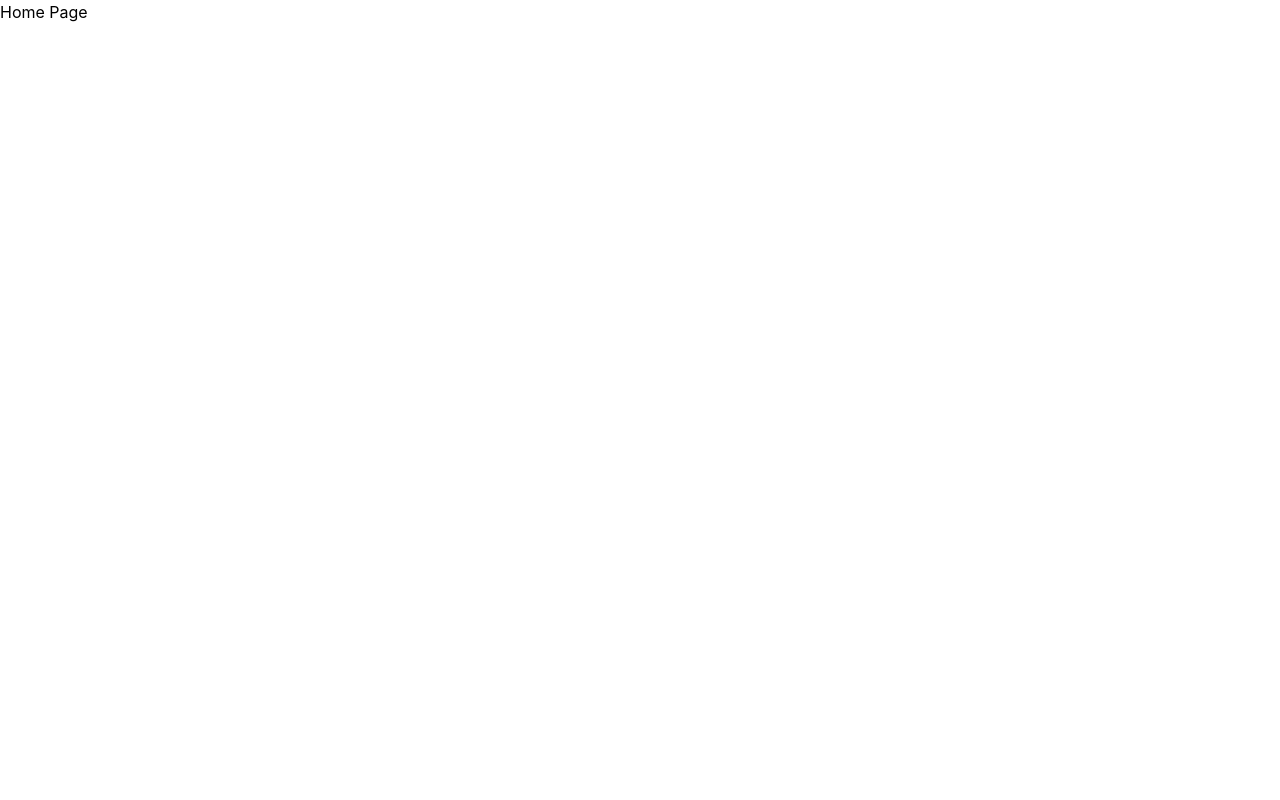
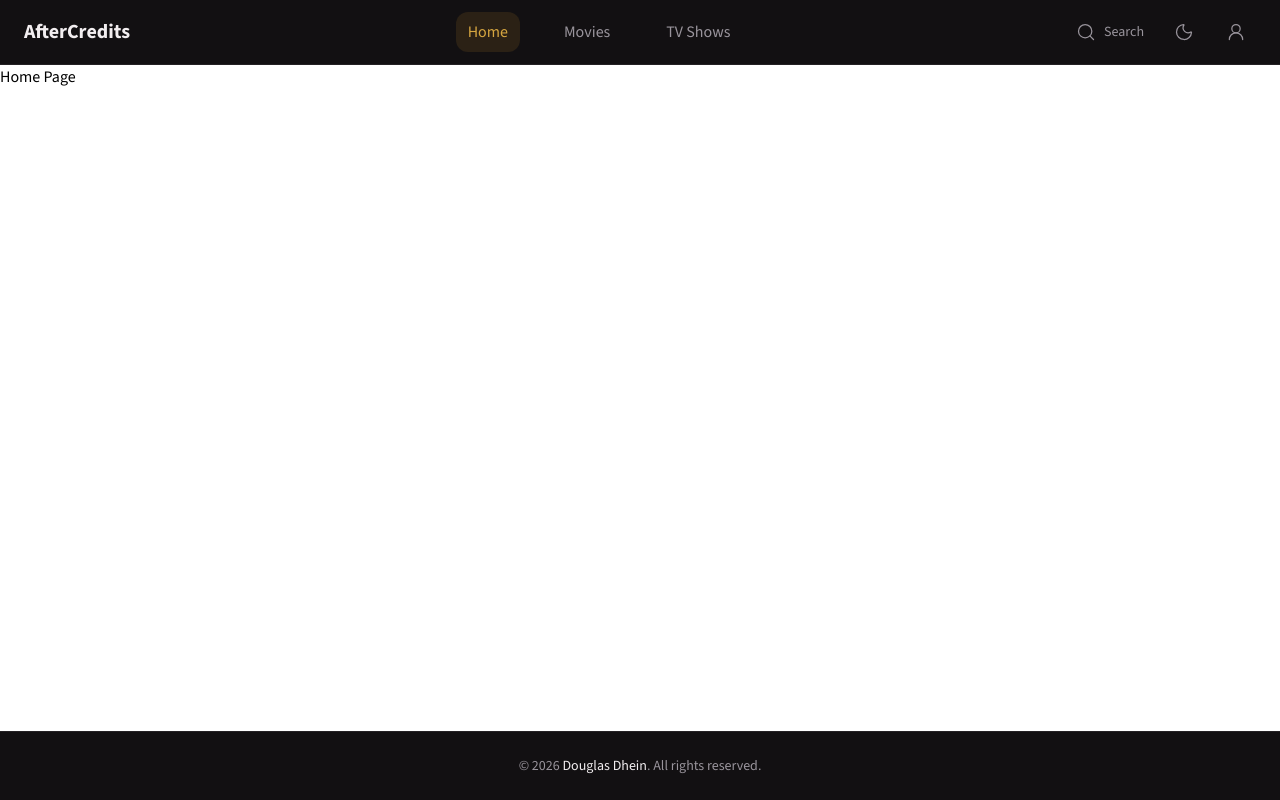
Before and after one commit to douglasdhein/aftercredits, a React (Vite) app in the folder frontend/: page / in a window 1280 px wide. Built offline with nearby package versions, Linux system fonts and the light colour scheme.

Commit message:
feat: add shared header and footer layout

```diff
--- a/frontend/package.json
+++ b/frontend/package.json
@@ -11,6 +11,7 @@
   },
   "dependencies": {
     "@tailwindcss/vite": "^4.3.3",
+    "lucide-react": "^1.49.0",
     "react": "^19.2.8",
     "react-dom": "^19.2.8",
     "react-router": "^8.4.0",
--- a/frontend/src/App.tsx
+++ b/frontend/src/App.tsx
@@ -1,7 +1,17 @@
+import { Footer } from './components/Footer';
+import { Header } from './components/Header';
 import { MainRouter } from './routers/MainRouter';
 
 function App() {
-  return <MainRouter />;
+  return (
+    <div className="flex min-h-screen flex-col">
+      <Header />
+      <main className="flex-1">
+        <MainRouter />
+      </main>
+      <Footer />
+    </div>
+  );
 }
 
 export default App;
--- /dev/null
+++ b/frontend/src/components/Footer/index.tsx
@@ -0,0 +1,20 @@
+export function Footer() {
+  return (
+    <footer className="mt-10 border-t border-[#242124] bg-[#121012]">
+      <div className="mx-auto flex max-w-7xl items-center justify-center px-6 py-6">
+        <p className="text-center text-sm text-[#99949C]">
+          © {new Date().getFullYear()}{' '}
+          <a
+            href="https://douglasdhein.dev"
+            target="_blank"
+            rel="noreferrer"
+            className="font-medium text-[#F2EEF0] transition-colors hover:text-[#D6A640]"
+          >
+            Douglas Dhein
+          </a>
+          . All rights reserved.
+        </p>
+      </div>
+    </footer>
+  );
+}
--- /dev/null
+++ b/frontend/src/components/Header/index.tsx
@@ -0,0 +1,113 @@
+import { Menu, Moon, Search, UserRound } from 'lucide-react';
+import { Link, NavLink } from 'react-router';
+import { useState } from 'react';
+
+export function Header() {
+  const [isMenuOpen, setIsMenuOpen] = useState(false);
+
+  const navLinkClasses = ({ isActive }: { isActive: boolean }) =>
+    `rounded-xl px-3 py-2 font-medium transition-colors ${
+      isActive
+        ? 'bg-[#2B2115] text-[#D6A640]'
+        : 'text-[#99949C] hover:text-[#F2EEF0]'
+    }`;
+
+  return (
+    <header className="border-b border-[#242124] bg-[#121012]">
+      <div className="mx-auto flex h-16 max-w-7xl items-center justify-between px-6">
+        <Link to="/" className="text-xl font-bold text-[#F2EEF0]">
+          AfterCredits
+        </Link>
+
+        <nav className="hidden items-center gap-8 md:flex">
+          <NavLink to="/" end className={navLinkClasses}>
+            Home
+          </NavLink>
+
+          <NavLink to="/movies" className={navLinkClasses}>
+            Movies
+          </NavLink>
+
+          <NavLink to="/tv-shows" className={navLinkClasses}>
+            TV Shows
+          </NavLink>
+        </nav>
+
+        <div className="flex items-center gap-3">
+          <button
+            type="button"
+            className="hidden cursor-pointer items-center gap-2 px-2 py-2 text-sm font-medium text-[#99949C] transition hover:text-[#F2EEF0] md:flex"
+          >
+            <Search className="h-5 w-5" strokeWidth={1.5} />
+            <span>Search</span>
+          </button>
+
+          <button
+            type="button"
+            aria-label="Change theme"
+            className="flex h-10 w-10 cursor-pointer items-center justify-center rounded-lg text-[#99949C] transition hover:bg-[#211D1A] hover:text-[#F2EEF0]"
+          >
+            <Moon className="h-5 w-5" strokeWidth={1.5} />
+          </button>
+
+          <button
+            type="button"
+            aria-label="Login"
+            className="flex h-10 w-10 cursor-pointer items-center justify-center rounded-lg text-[#99949C] transition hover:bg-[#211D1A] hover:text-[#F2EEF0]"
+          >
+            <UserRound className="h-5 w-5" strokeWidth={1.5} />
+          </button>
+
+          <button
+            type="button"
+            aria-label="Open navigation menu"
+            aria-expanded={isMenuOpen}
+            onClick={() => setIsMenuOpen((prev) => !prev)}
+            className="flex h-10 w-10 cursor-pointer items-center justify-center rounded-lg text-[#99949C] transition hover:bg-[#211D1A] hover:text-[#F2EEF0] md:hidden"
+          >
+            <Menu className="h-5 w-5" strokeWidth={1} />
+          </button>
+        </div>
+      </div>
+
+      {isMenuOpen && (
+        <nav className="border-t border-[#242124] bg-[#121012] px-6 py-4 md:hidden">
+          <div className="flex flex-col gap-2">
+            <NavLink
+              to="/"
+              end
+              className={navLinkClasses}
+              onClick={() => setIsMenuOpen(false)}
+            >
+              Home
+            </NavLink>
+
+            <NavLink
+              to="/movies"
+              className={navLinkClasses}
+              onClick={() => setIsMenuOpen(false)}
+            >
+              Movies
+            </NavLink>
+
+            <NavLink
+              to="/tv-shows"
+              className={navLinkClasses}
+              onClick={() => setIsMenuOpen(false)}
+            >
+              TV Shows
+            </NavLink>
+
+            <button
+              type="button"
+              className="flex cursor-pointer items-center gap-2 rounded-xl px-3 py-2 text-left font-medium text-[#99949C] transition-colors hover:bg-[#211D1A] hover:text-[#F2EEF0]"
+            >
+              <Search className="h-5 w-5" strokeWidth={1.5} />
+              <span>Search</span>
+            </button>
+          </div>
+        </nav>
+      )}
+    </header>
+  );
+}
--- a/frontend/src/index.css
+++ b/frontend/src/index.css
@@ -1 +1,6 @@
+@import url('https://fonts.googleapis.com/css2?family=Source+Sans+3:wght@400;500;600;700&display=swap');
 @import 'tailwindcss';
+
+body {
+  font-family: 'Source Sans 3', sans-serif;
+}
```
Also changed, not shown: 1 other file (tests, documents, lock files or other folders).
